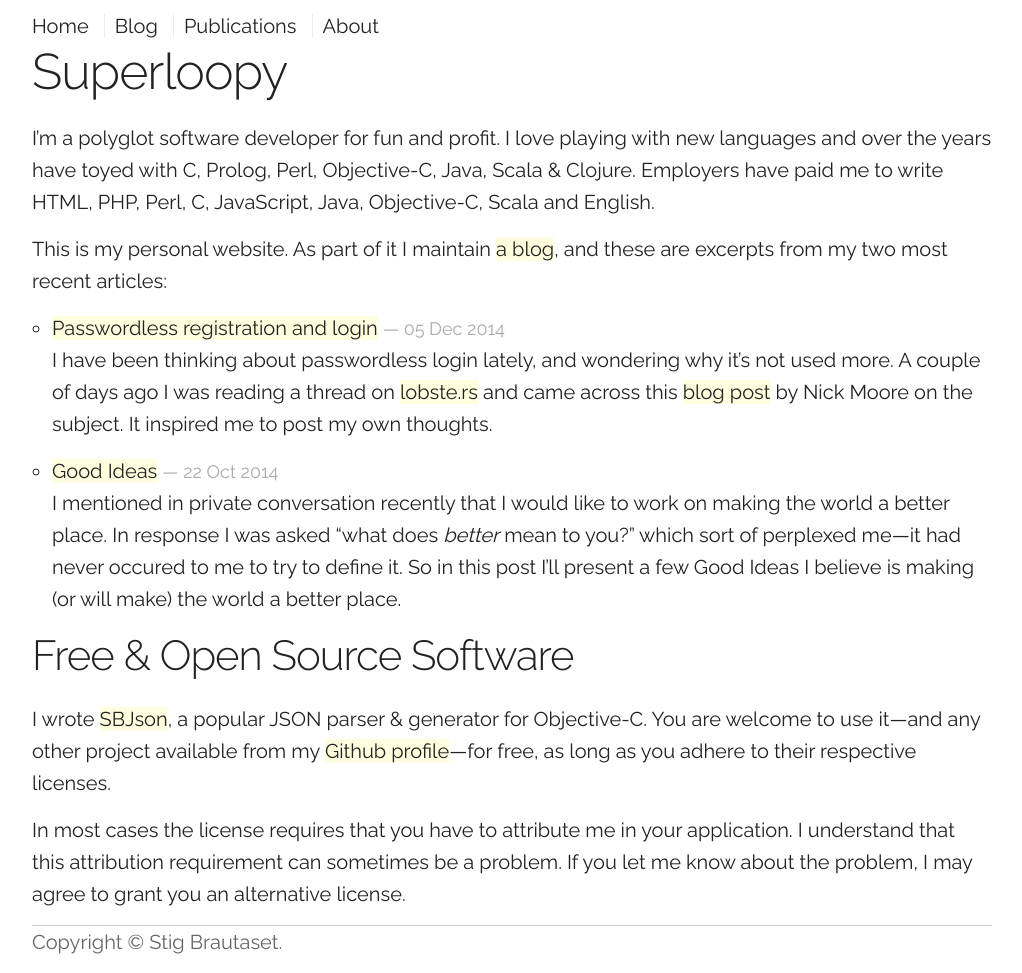
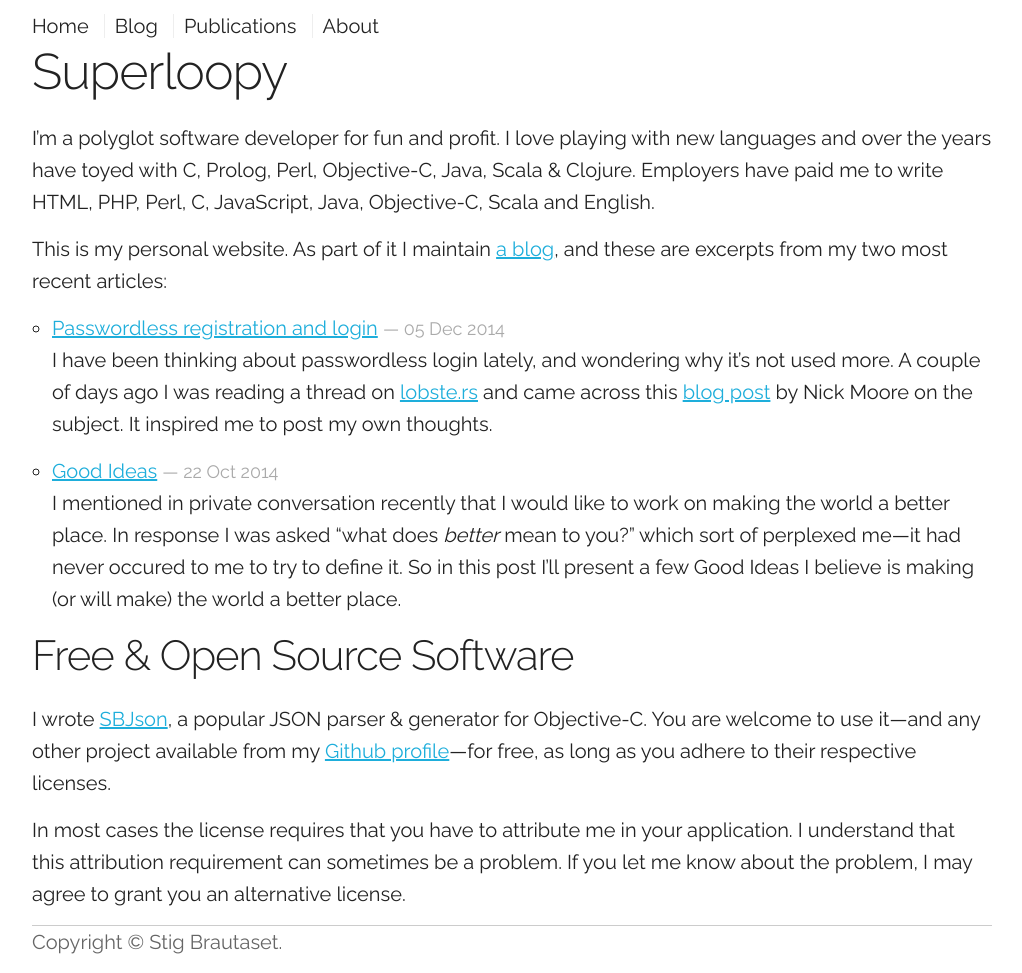
Before and after one commit to stig/www.brautaset.org, a Jekyll site: the page built from index.md, in a window 1280 px wide. Shown: the whole page, without its empty margins (128-1150 px from the left). Built offline with Jekyll 4.4.1, drawn with Linux system fonts in a browser that asks for light colours.

Commit message:
Make links have the default look, except in <nav>

```diff
--- a/css/main.scss
+++ b/css/main.scss
@@ -8,12 +8,13 @@ $lightblue: #f8f8ff;
 $aaa: #aaa;
 
 
-a {
-  color: inherit;
-  text-decoration: none;
-}
+nav {
 
-nav {
+    a {
+        color: inherit;
+        text-decoration: none;
+    }
+
     ul {
         padding: 0.5em 0 0 0;
         margin: 0;
@@ -42,16 +43,6 @@ nav {
     display: none
 }
 
-
-article, footer {
-    a:link {
-        background-color: lightyellow;
-    }
-
-    a:visited {
-        background-color: $whitesmoke;
-    }
-}
 
 article {
 
```
